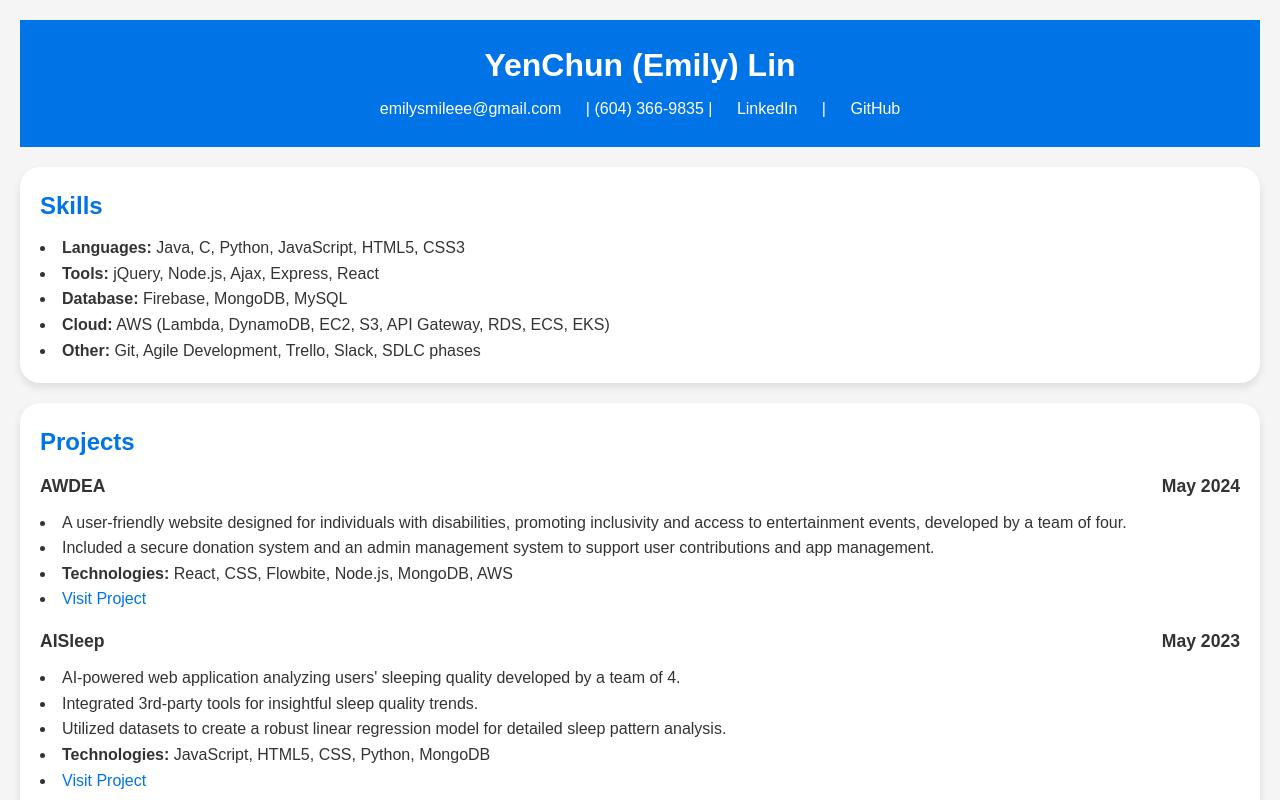
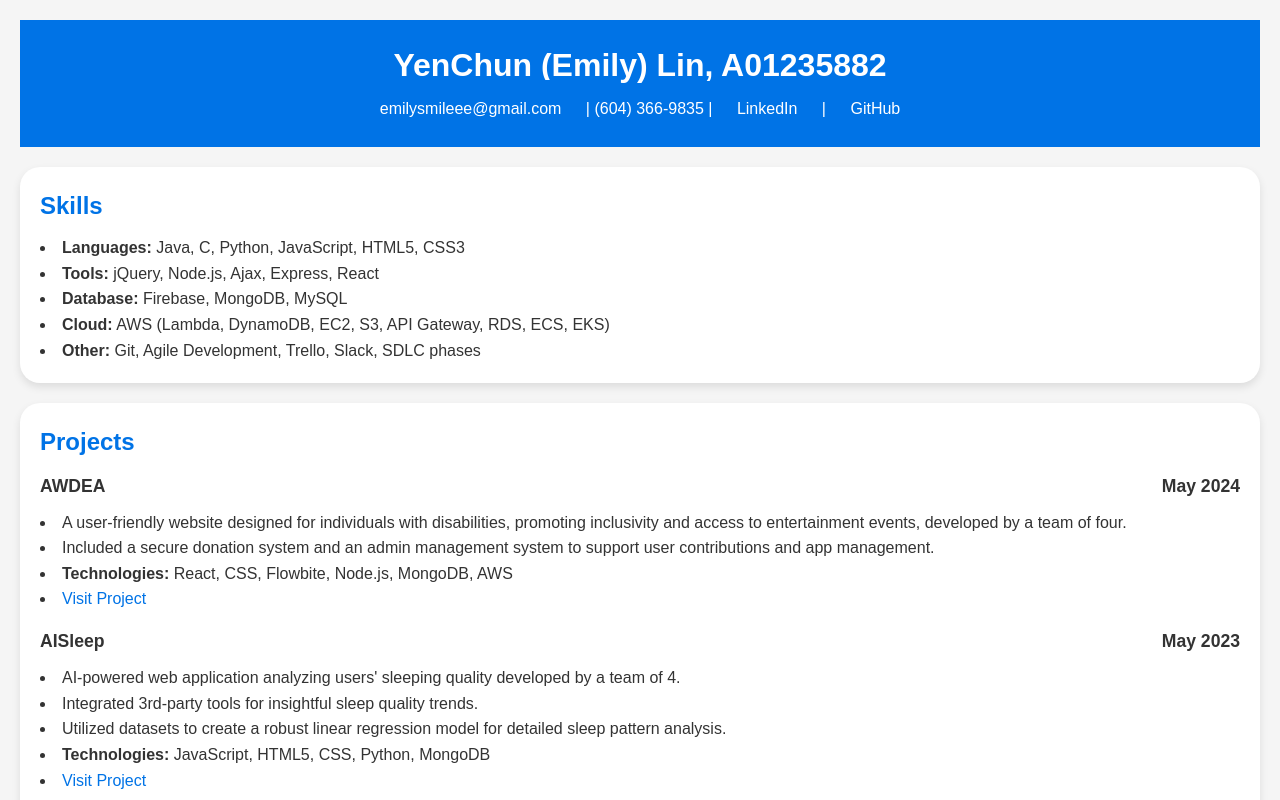
Before and after one commit to Emily0816Lin/comp4964_assignment4, a plain HTML site: page index.html in a window 1280 px wide. Shown: the top 800 px of the page. Drawn offline with Linux system fonts and the light colour scheme.

Commit message:
adding change

```diff
--- a/index.html
+++ b/index.html
@@ -10,7 +10,7 @@
 
 <body>
     <header>
-        <h1>YenChun (Emily) Lin</h1>
+        <h1>YenChun (Emily) Lin, A01235882</h1>
         <p><a href="mailto:emilysmileee@gmail.com">emilysmileee@gmail.com</a> | (604) 366-9835 | <a
                 href="https://www.linkedin.com/in/emily-l-54a945291/" target="_blank">LinkedIn</a> | <a
                 href="https://github.com/Emily0816Lin" target="_blank">GitHub</a></p>
```
